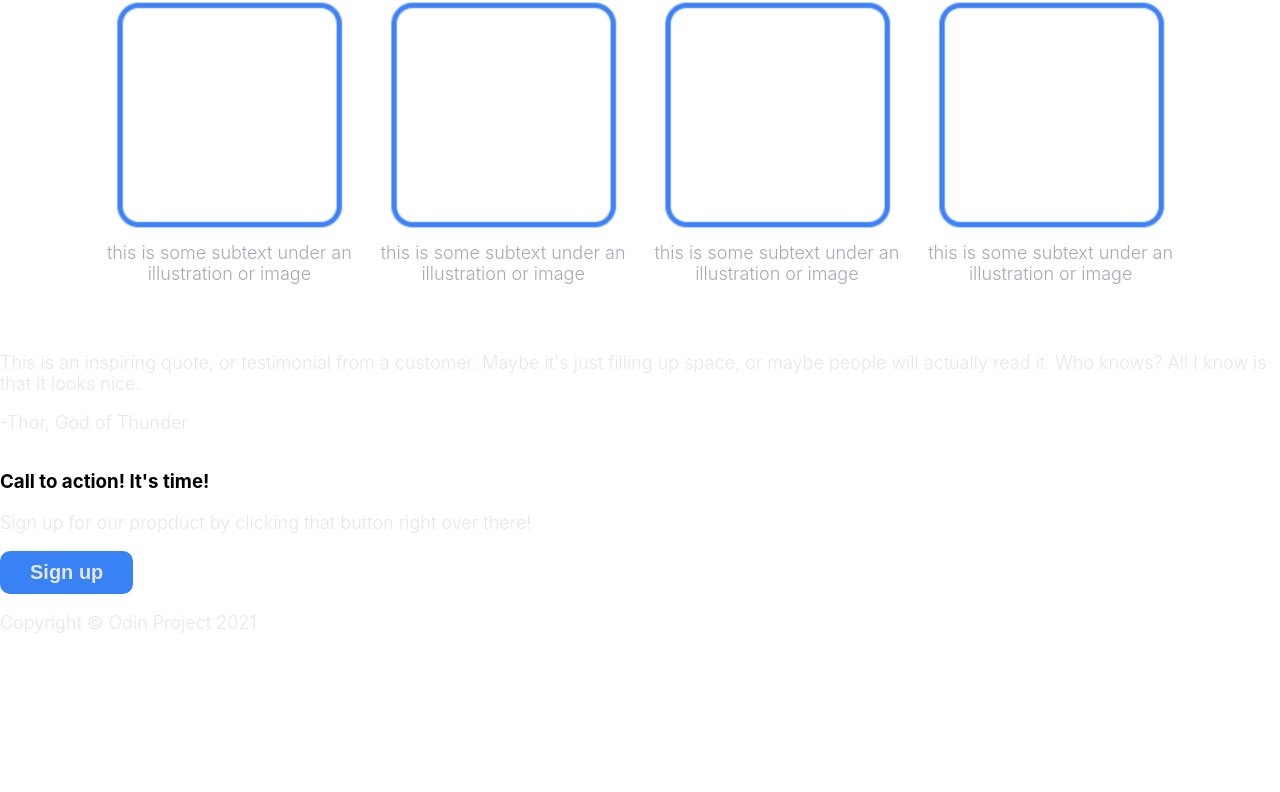
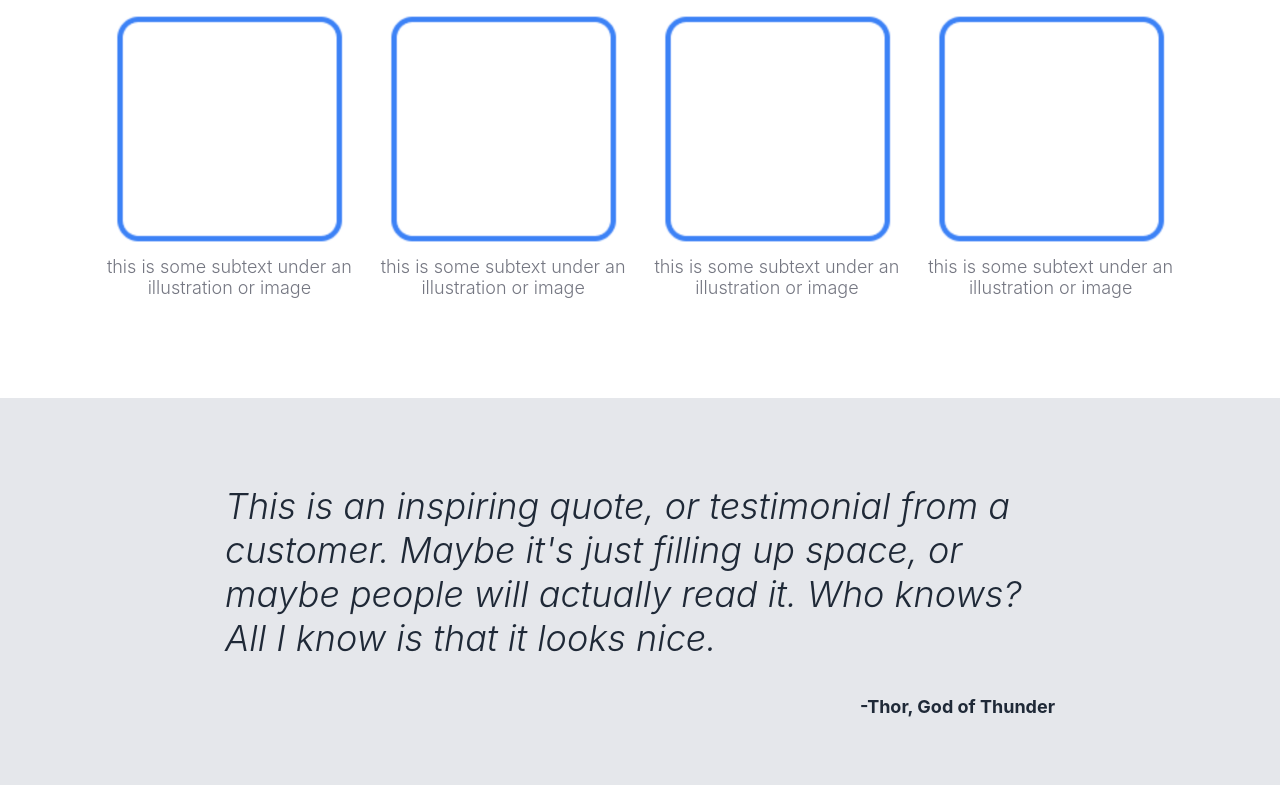
Before and after one commit to jiahjiah/LandingPageTemplate, a plain HTML site: page index.html in a window 1280 px wide. Shown: the part 670-1462 px from the top of the page. Before the commit the page ends 1321 px from the top, so only its background shows below. Drawn offline with Linux system fonts and the light colour scheme.

Commit message:
Add styling for quote and callout

```diff
--- a/index.html
+++ b/index.html
@@ -60,11 +60,11 @@
         <p class="person">-Thor, God of Thunder</p>
     </div>
 
-    <div class="call to action">
+    <div class="call-to-action">
         <div class="box">
             <div class="callout">
                 <h3>Call to action! It's time!</h3>
-                <p>Sign up for our propduct by clicking that button right over there!</p>
+                <p>Sign up for our product by clicking that button right over there!</p>
             </div>
             <button class="white-outline"> Sign up</button>
         </div>
--- a/style.css
+++ b/style.css
@@ -69,7 +69,7 @@ button {
 
 .info {
     text-align: center;
-    padding: 50px 100px;
+    padding: 100px 100px;
 }
 
 .info-header {
@@ -77,6 +77,7 @@ button {
     font-weight: 800;
     color: #1F2937;
     margin-bottom: 20px;
+    margin-top: 0;
 }
 
 .container {
@@ -92,5 +93,48 @@ button {
 
 .info-text {
     margin: 0;
-    color: #a7a9b8;
+    color: #757782;
 }
+
+.quote-section {
+    padding: 50px 225px;
+    background-color: #E5E7EB;
+}
+
+.quote {
+    font-size: 36px;
+    font-style: italic;
+    color: #1F2937;
+}
+
+.person {
+    font-weight: bold;
+    color: #1F2937;
+    text-align: end;
+}
+
+.call-to-action {
+    padding: 50px 100px;
+}
+.box {
+    background-color: #3883F6;
+    display: flex;
+    justify-content: space-between;
+    padding: 10px 50px;
+    border-radius: 10px;
+    border: none;
+    align-items: center;
+}
+
+.callout {
+    margin: 0;
+    padding: 0;
+}
+
+h3 {
+    color: white;
+}
+
+.white-outline {
+    border: 2px solid white;
+}
```
